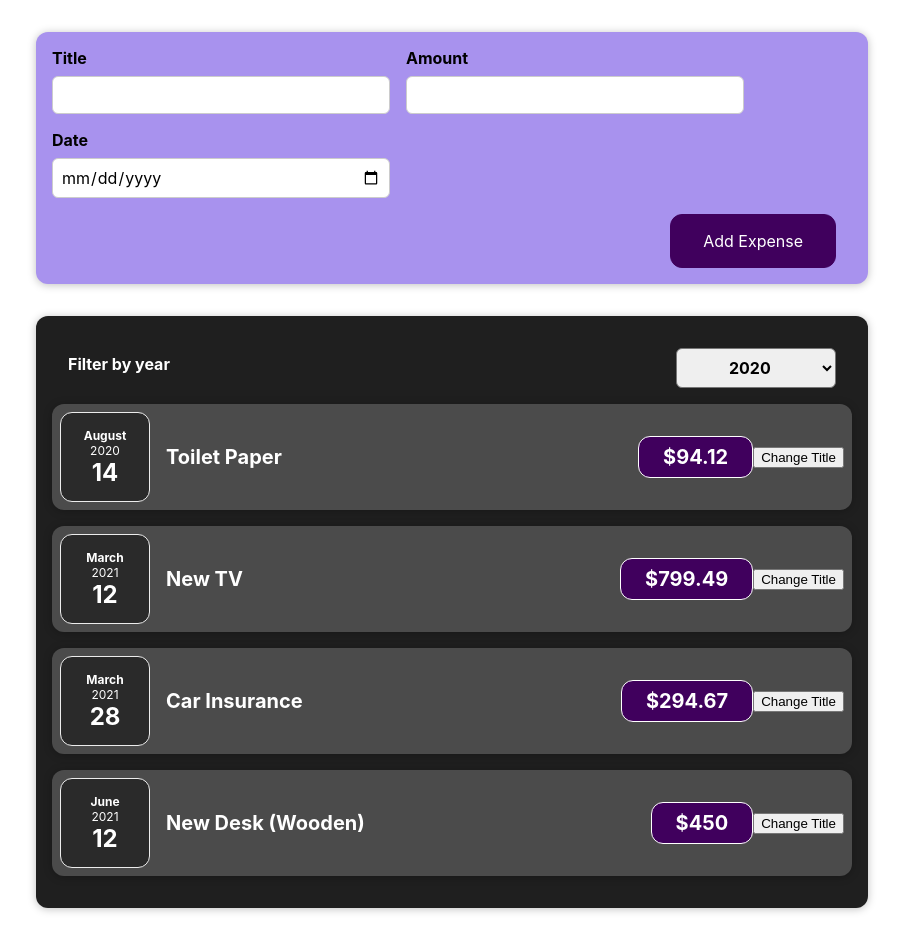
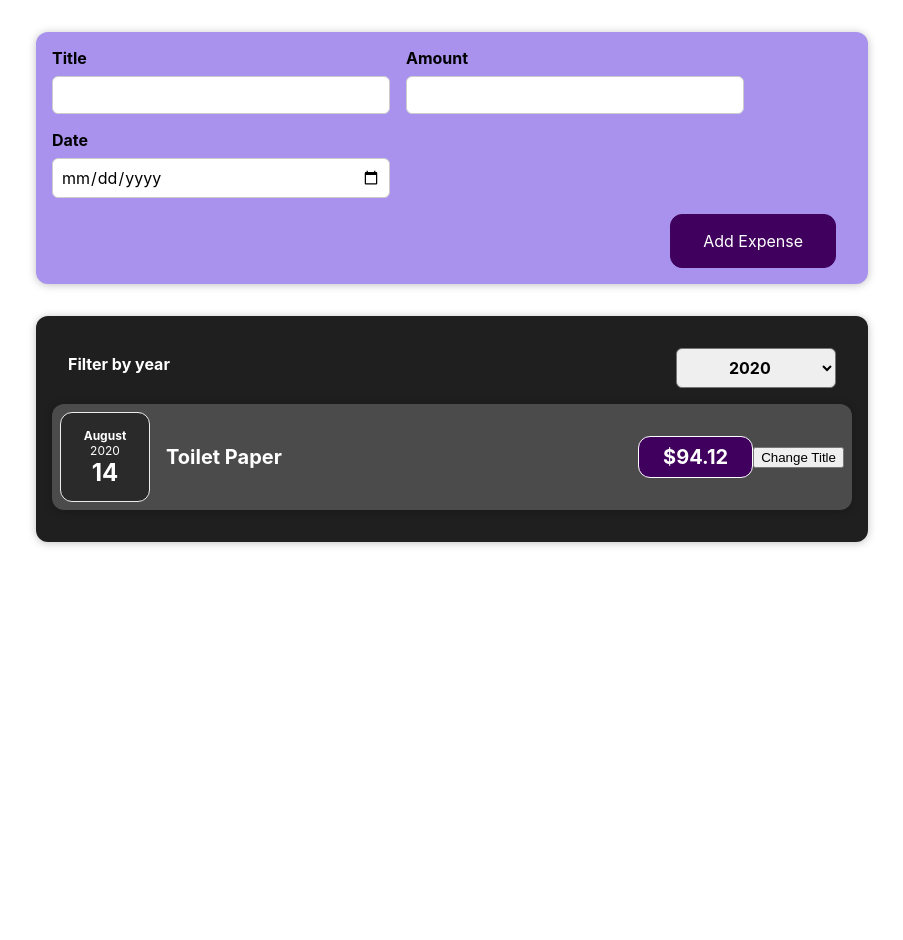
Before and after one commit to 0xAureoleNode/course-react-basic, a React (Create React App) app: page / in a window 1280 px wide. Shown: the whole page, without its empty margins (188-1091 px from the left). After the commit the page ends 800 px from the top, so only its background shows below. Built offline with nearby package versions, Linux system fonts and the light colour scheme.

Commit message:
add Expense feature about filter feature

```diff
--- a/src/Components/Expenses/Expenses.js
+++ b/src/Components/Expenses/Expenses.js
@@ -3,8 +3,9 @@ import ExpensesFilter from '../ExpensesFilter/ExpensesFilter';
 import './Expenses.css';
 import Card from '../Card/Card';
 import { useState } from 'react';
+import { Fragment } from 'react';
 const Expenses = ({ expenses }) => {
-  const [selectOption, setSelectOption] = useState('2020');
+  const [selectOptions, setSelectOption] = useState('2020');
 
   const filterChangeHandler = (selectedYear) => {
     setSelectOption(selectedYear);
@@ -14,16 +15,20 @@ const Expenses = ({ expenses }) => {
       <Card className="expenses">
         <ExpensesFilter
           onChangeFilter={filterChangeHandler}
-          value={selectOption}
+          value={selectOptions}
         />
-        {expenses.map((expense) => (
-          <div key={expense.id}>
+        {expenses
+          .filter(
+            (expense) => expense.date.getFullYear().toString() === selectOptions
+          )
+          .map((expense) => (
+            <Fragment key={expense.id}>
               <ExpenseItem
                 title={expense.title}
                 amount={expense.amount}
                 date={expense.date}
               />
-          </div>
+            </Fragment>
           ))}
       </Card>
     </div>
```
Lines whose indentation alone changed are shown as unchanged.
